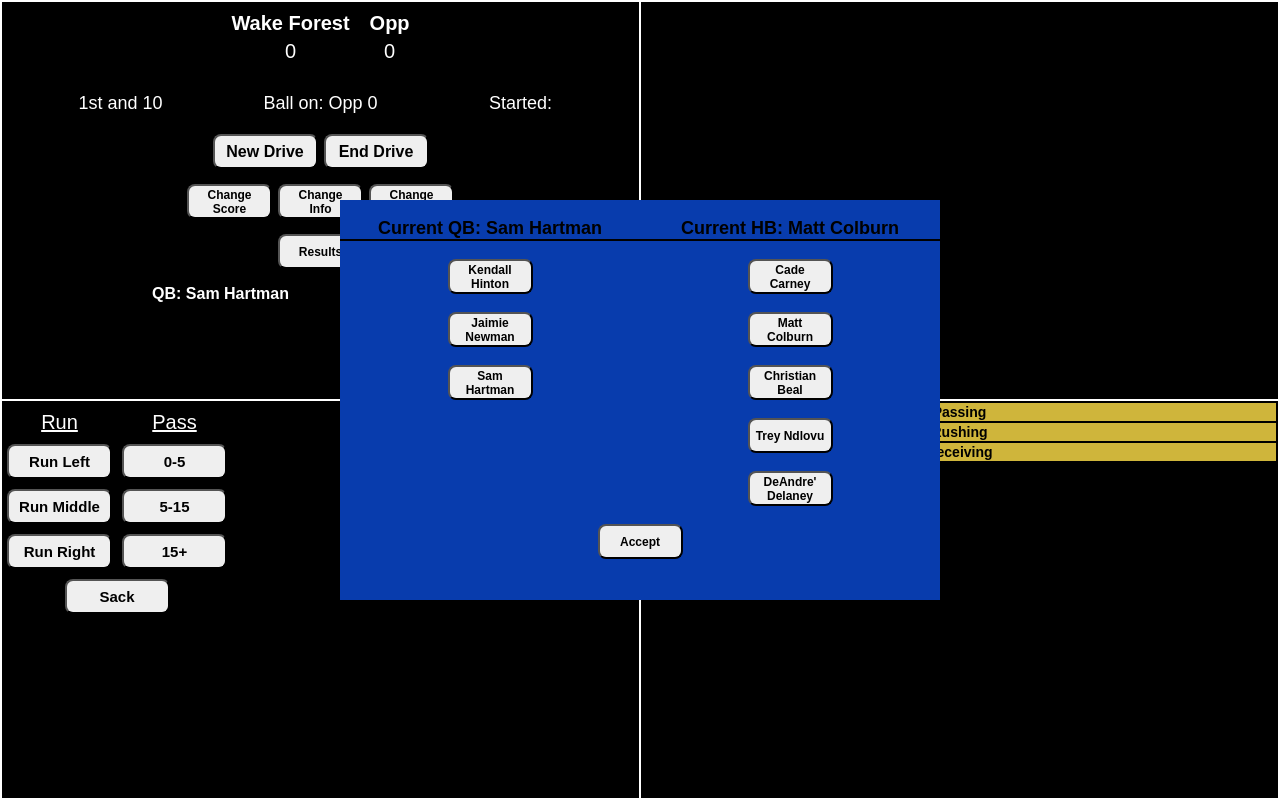
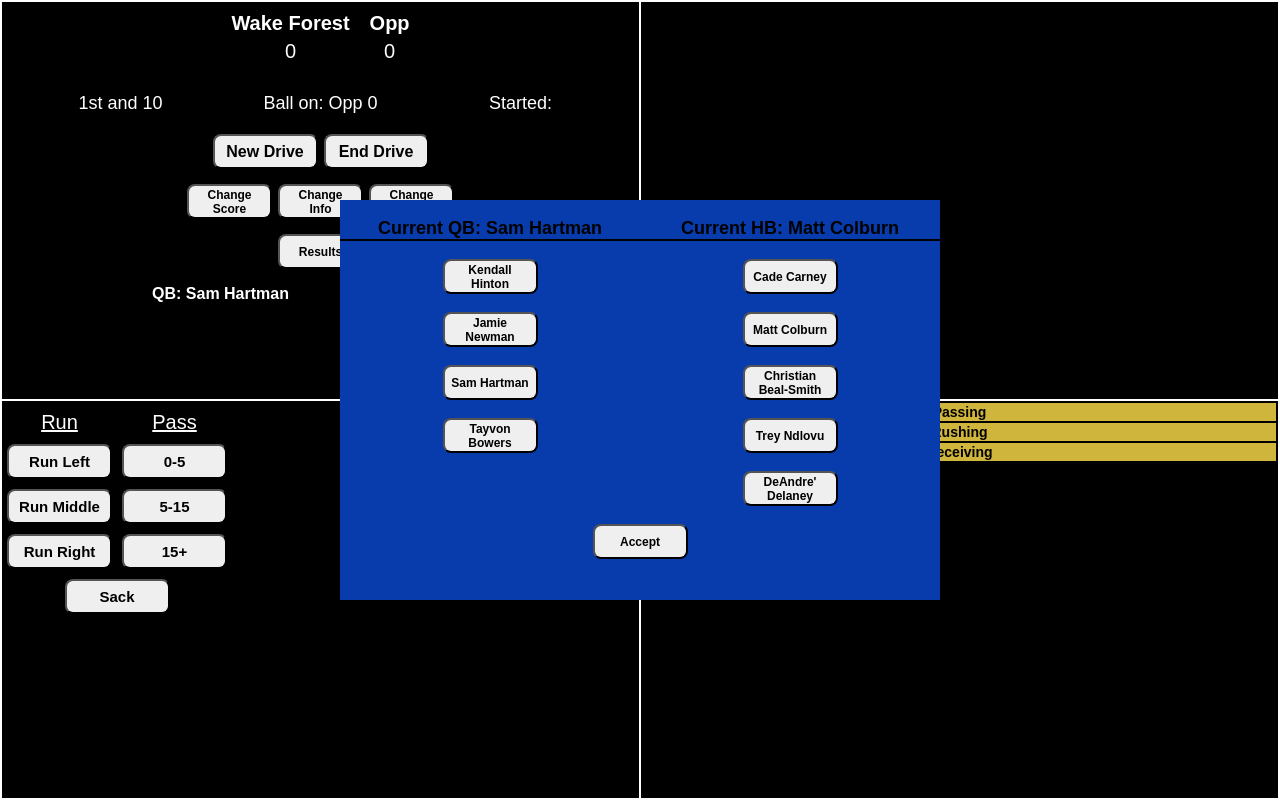
Before and after one commit to awbridgers/football-analysis, a React (Create React App) app: page / in a window 1280 px wide. Both pictures are taken after a click on the button "Change Players". Built offline with nearby package versions, Linux system fonts and the light colour scheme.

Commit message:
updated player names and added scrollbar to player stats section

```diff
--- a/src/App.css
+++ b/src/App.css
@@ -277,7 +277,7 @@ width: 200px;
 }
 .changePlayer button, .changeScore button{
   height:35px;
-  width: 85px;
+  width: 95px;
   margin: 0px 3px 0px 3px;
   border-radius: 8px;
   font-size: 12px;
--- a/src/App.js
+++ b/src/App.js
@@ -63,12 +63,13 @@ class App extends Component {
     //start playerRoster here
     //qbs
     this.kHinton = new player('Kendall Hinton', 'qb');
-    this.jNewman = new player ('Jaimie Newman', 'qb');
+    this.jNewman = new player ('Jamie Newman', 'qb');
     this.sHartman = new player('Sam Hartman', 'qb');
+    this.tBowers = new player('Tayvon Bowers', 'qb');
     //hbs
     this.cCarney = new player('Cade Carney', 'hb');
     this.mColburn =new player('Matt Colburn', 'hb');
-    this.cBeal = new player('Christian Beal', 'hb');
+    this.cBeal = new player('Christian Beal-Smith', 'hb');
     this.tNdlovu = new player('Trey Ndlovu', 'hb');
     this.dDelaney = new player('DeAndre\' Delaney', 'hb');
     //te
@@ -82,13 +83,14 @@ class App extends Component {
     this.sSurratt = new player('Sage Surratt', 'wr');
     this.jSriraman = new player('James Sriraman', 'wr');
     this.sClaude = new player('Steven Claude', 'wr')
+    this.kHintonWR = new player('Kendall Hinton', 'wr')
 
 
     this.state = {
-      qbArray: [this.kHinton, this.jNewman, this.sHartman],
+      qbArray: [this.kHinton, this.jNewman, this.sHartman, this.tBowers],
       hbArray: [this.cCarney, this.mColburn, this.cBeal, this.tNdlovu, this.dDelaney],
-      wrArray: [this.aBachman, this.gDortch,this.sWashington, this.sSurratt, this.jSriraman,
-        this.sClaude, this.jFreudenthal, this.jLubrano, this.bChapman],
+      wrArray: [this.aBachman, this.gDortch,this.sWashington, this.sSurratt,
+        this.sClaude, this.jFreudenthal, this.jLubrano, this.bChapman, this.kHintonWR],
       arrayOfAllPlayers: [],
       qb: this.sHartman,
       hb: this.mColburn,
--- a/src/playerStats.jsx
+++ b/src/playerStats.jsx
@@ -1,9 +1,12 @@
 import React from 'react';
+import { Scrollbars } from 'react-custom-scrollbars';
 import './App.css';
 
 
 const PlayerStats = (props) => (
+    <Scrollbars>
       <div>
+
       <table className = 'statsTable'>
         <tbody>
           <tr><th colSpan ='2'>Passing</th></tr>
@@ -53,7 +56,9 @@ const PlayerStats = (props) => (
           })}
         </tbody>
       </table>
+
   </div>
+  </Scrollbars>
 
 )
 
```
Lines whose indentation alone changed are shown as unchanged.
